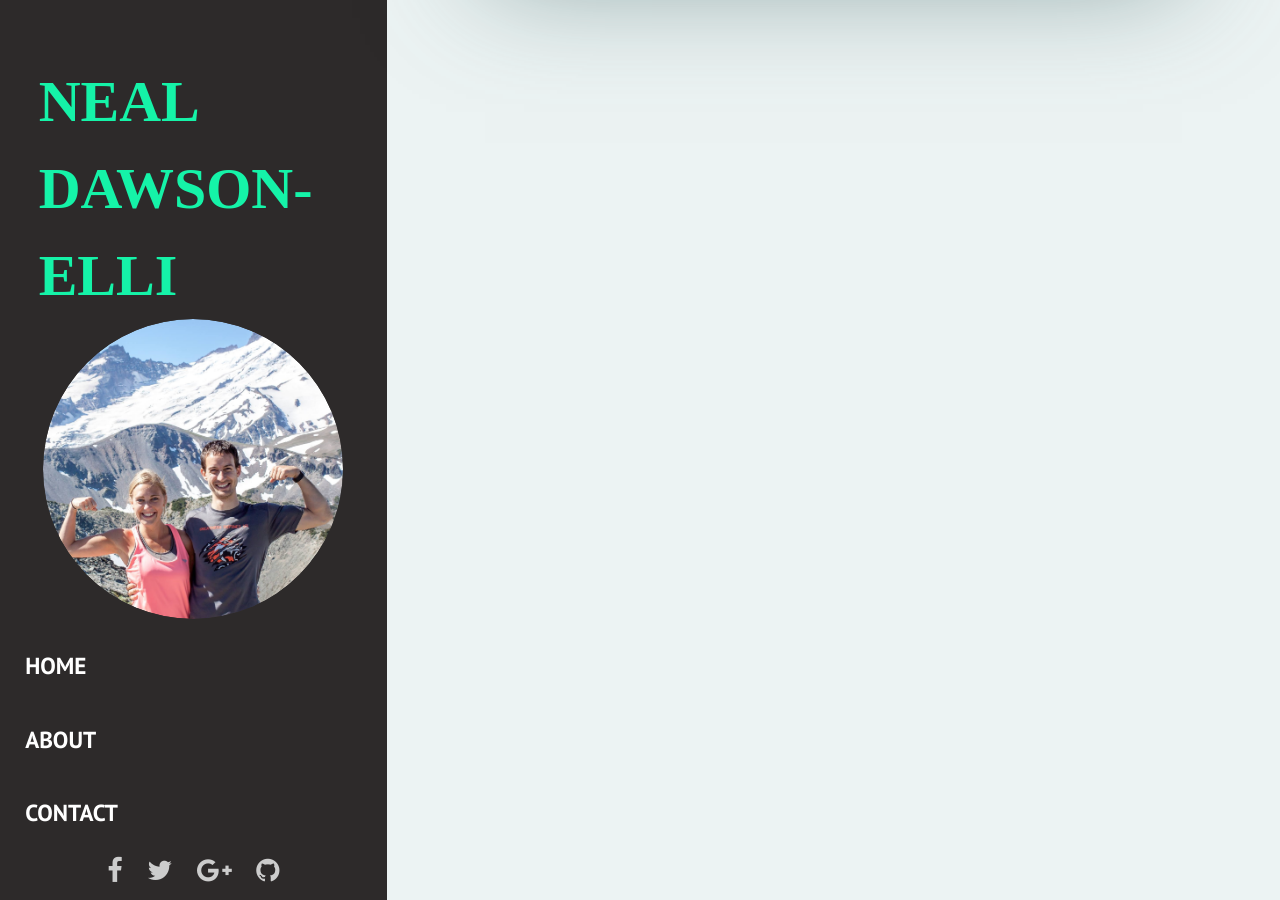
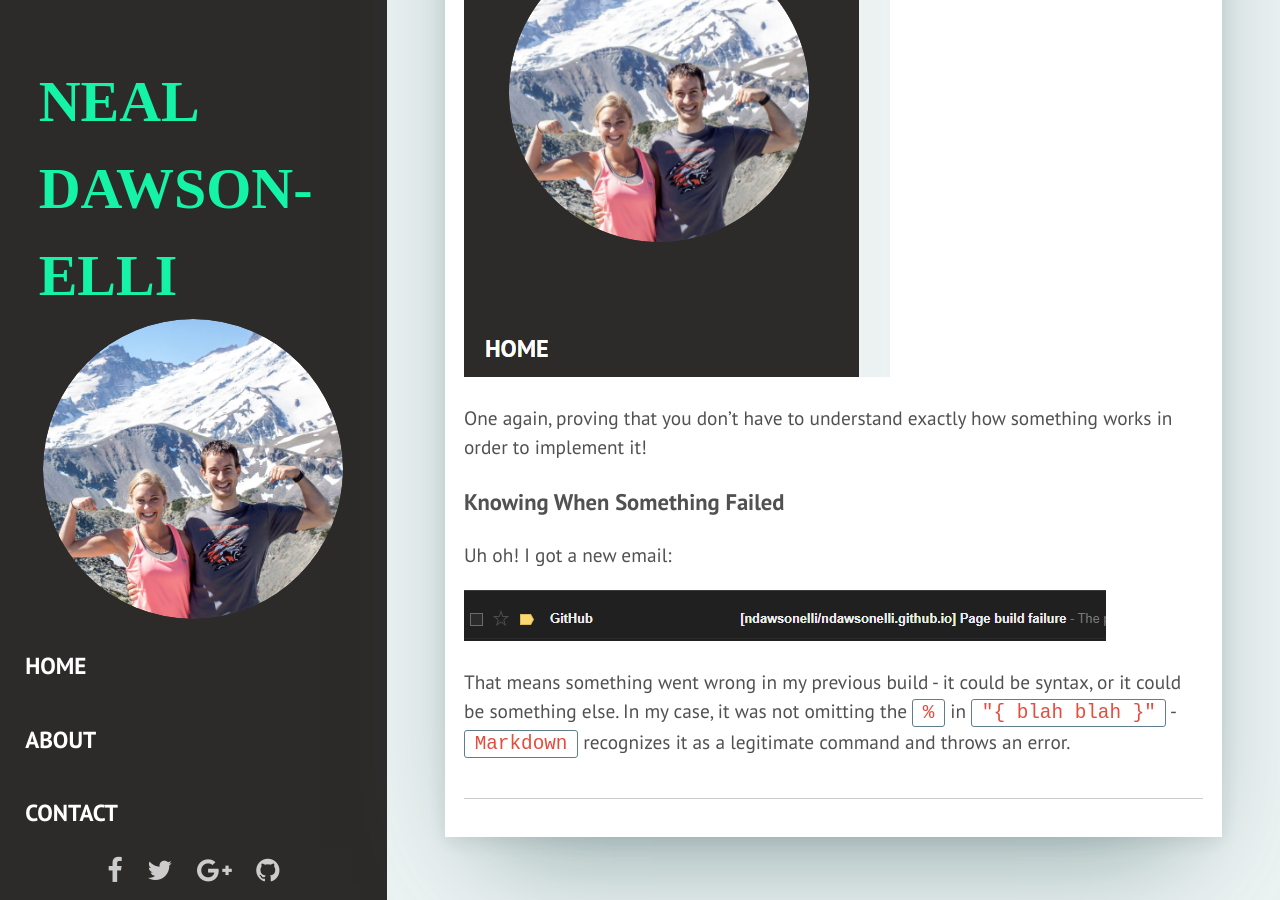
Before and after one commit to ndawsonelli/ndawsonelli.github.io, a Jekyll site: the page built from _posts/2017-12-13-Github-pages-tutorial.markdown, in a window 1280 px wide and 900 px high, scrolled down 11511 px. Built offline with Jekyll 4.4.1, drawn with Linux system fonts in a browser that asks for light colours; some web fonts are replaced.

Commit message:
cleaned up files, finished blog post

```diff
--- a/_posts/2017-12-13-Github-pages-tutorial.markdown
+++ b/_posts/2017-12-13-Github-pages-tutorial.markdown
@@ -180,6 +180,10 @@ Next, I make it bigger by reading what the text did and expanding `width` to 300
 That doesn't seem to work, so I change the `webkit-border-radius` to 90% and resize the image to be a square, as it seems to be
 scaling it asymmetrically. And it works!
 
+![img_12](/assets/img/git_setup_12.PNG)
+
+One again, proving that you don't have to understand exactly how something works in order to implement it!
+
 ### Knowing When Something Failed
 Uh oh! I got a new email:
 
```
Also changed, not shown: assets/img/face2.jpg (deleted), assets/img/git_setup_12.PNG (added).
